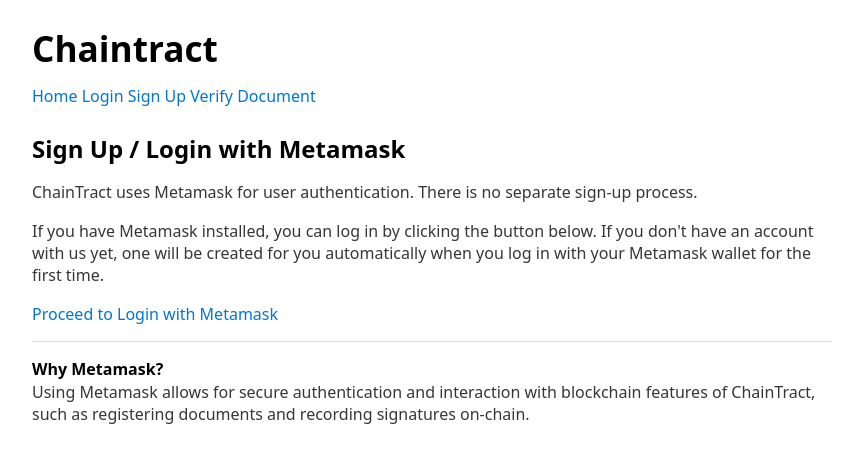
After one commit to oguzzaydogaan/ChainTract, a Django app: template backend/chaintractApp/templates/chaintractApp/signup.html in a window 1280 px wide. The commit adds this page. Shown: the top 463 px of the page, without its empty margins (208-1053 px from the left). Run offline with Django 5.2, Linux system fonts and the light colour scheme; the template is opened without the code that fills it, so the values that code supplies are empty.

Commit message:
home page, signup, cont without logging in

```diff
--- a/backend/chaintractApp/templates/base.html
+++ b/backend/chaintractApp/templates/base.html
@@ -8,6 +8,18 @@
 <body>
     <header>
         <h1>Chaintract</h1>
+        <nav>
+            <a href="{% url 'chaintractApp:home' %}">Home</a>
+            {% if user.is_authenticated %}
+                <a href="{% url 'chaintractApp:upload_document' %}">Upload Document</a>
+                <a href="{% url 'chaintractApp:document_list_all' %}">My Documents</a>
+                <a href="{% url 'chaintractApp:logout' %}">Logout ({{ user.username }})</a>
+            {% else %}
+                <a href="{% url 'chaintractApp:login' %}">Login</a>
+                <a href="{% url 'chaintractApp:signup' %}">Sign Up</a>
+            {% endif %}
+            <a href="{% url 'chaintractApp:verify_document' %}">Verify Document</a>
+        </nav>
     </header>
 
     <main>
--- /dev/null
+++ b/backend/chaintractApp/templates/chaintractApp/signup.html
@@ -0,0 +1,24 @@
+{% extends 'base.html' %}
+
+{% block title %}Sign Up - Chaintract{% endblock %}
+
+{% block content %}
+  <h2>Sign Up / Login with Metamask</h2>
+  <p>
+    ChainTract uses Metamask for user authentication. There is no separate sign-up process.
+  </p>
+  <p>
+    If you have Metamask installed, you can log in by clicking the button below.
+    If you don't have an account with us yet, one will be created for you automatically
+    when you log in with your Metamask wallet for the first time.
+  </p>
+  <p>
+    <a href="{% url 'chaintractApp:login' %}">Proceed to Login with Metamask</a>
+  </p>
+  <hr>
+  <p>
+    <strong>Why Metamask?</strong><br>
+    Using Metamask allows for secure authentication and interaction with blockchain features of ChainTract,
+    such as registering documents and recording signatures on-chain.
+  </p>
+{% endblock %}
--- a/backend/chaintractApp/urls.py
+++ b/backend/chaintractApp/urls.py
@@ -6,6 +6,8 @@
 
 urlpatterns = [
     path("", views.index, name="index"),
+    path("home/", views.home, name="home"),
+    path("signup/", views.signup_view, name="signup"),
     path("upload/", views.upload_document, name="upload_document"),
     path("documents/owned/", views.document_list_owned, name="document_list_owned"),
     path("documents/to_sign/", views.document_list_to_sign, name="document_list_to_sign"),
```
Also changed, not shown: backend/chaintractApp/templates/chaintractApp/home.html (added, +25 -0 lines), backend/chaintractApp/templates/chaintractApp/login.html (+12 -1 lines), backend/chaintractApp/views.py (+8 -4 lines).
